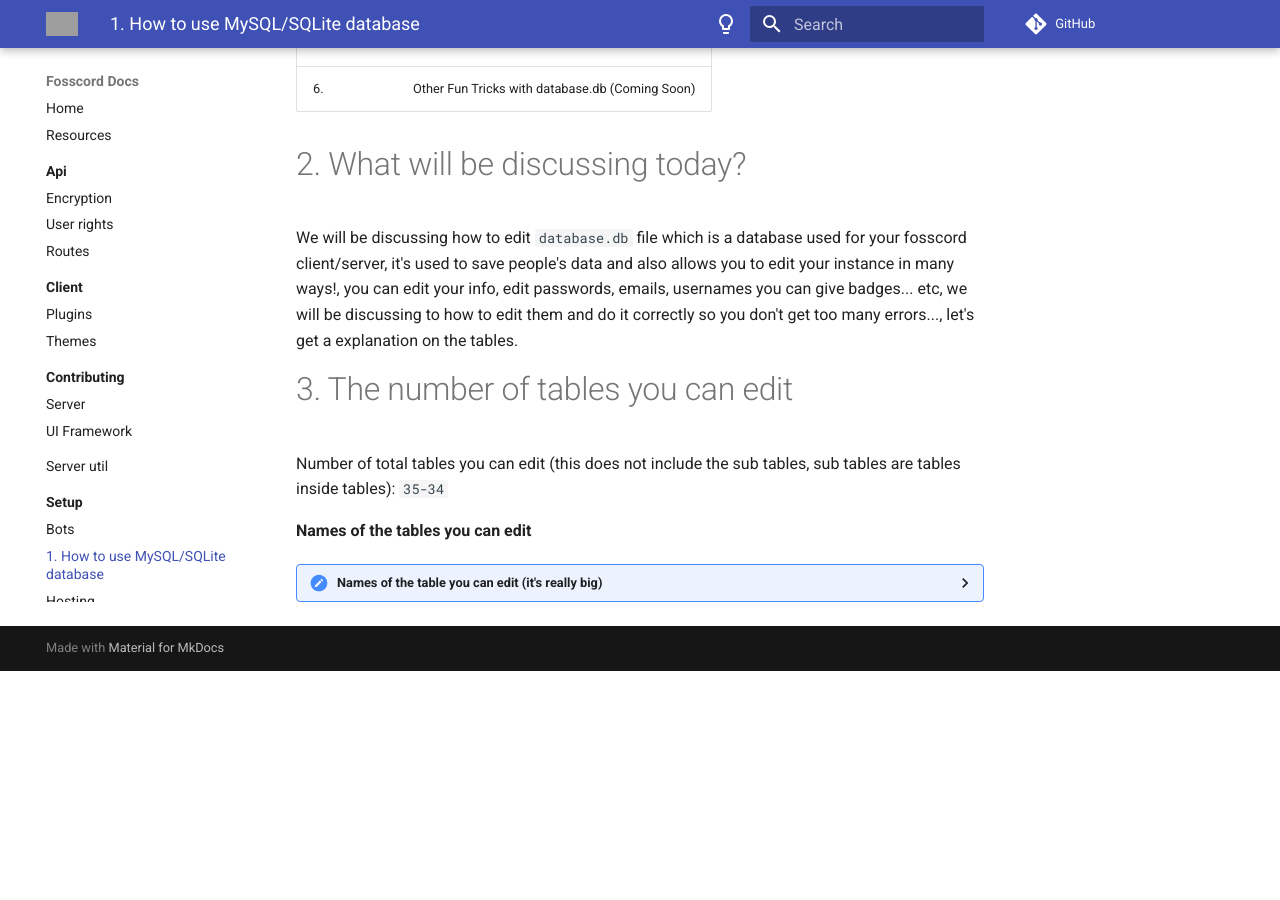
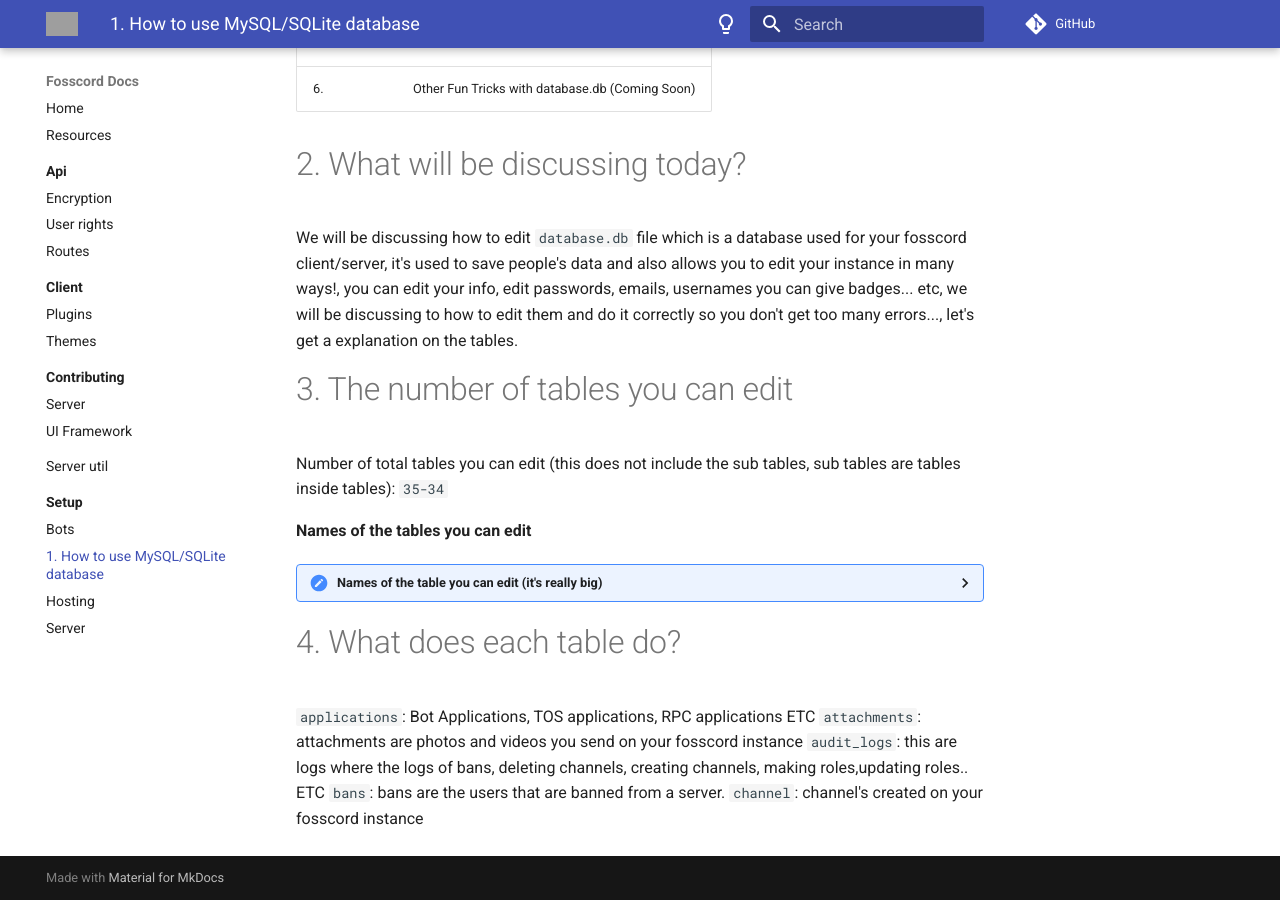
Before and after one commit to spacebarchat/docs, an MkDocs documentation site: the page built from docs/setup/database.md, in a window 1280 px wide and 900 px high, scrolled down 670 px. Built offline with MkDocs 1.6.1 and Material for MkDocs 9.7.7, drawn with Linux system fonts in a browser that asks for light colours; comment, search, counter and statistics services are not loaded; before the commit the page ends 1341 px from its top, so only the background shows below that; grey boxes are pictures that could not be loaded.

Commit message:
Update database.md

```diff
--- a/docs/setup/database.md
+++ b/docs/setup/database.md
@@ -61,3 +61,10 @@ Number of total tables you can edit (this does not include the sub tables, sub t
 34. webhooks<br/>
 </summary>
 </details>
+
+# 4. What does each table do?
+`applications`: Bot Applications, TOS applications, RPC applications ETC
+`attachments`: attachments are photos and videos you send on your fosscord instance
+`audit_logs`: this are logs where the logs of bans, deleting channels, creating channels, making roles,updating roles.. ETC
+`bans`: bans are the users that are banned from a server.
+`channel`: channel's created on your fosscord instance
```
